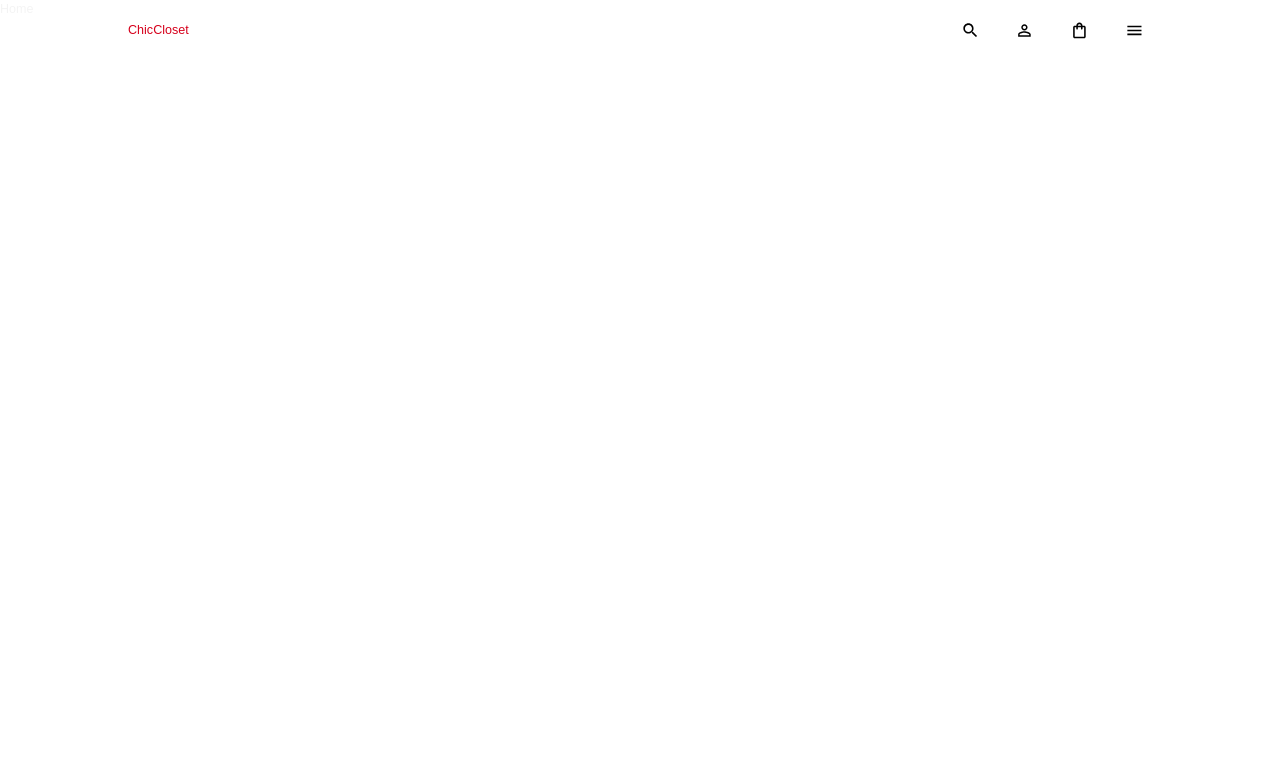
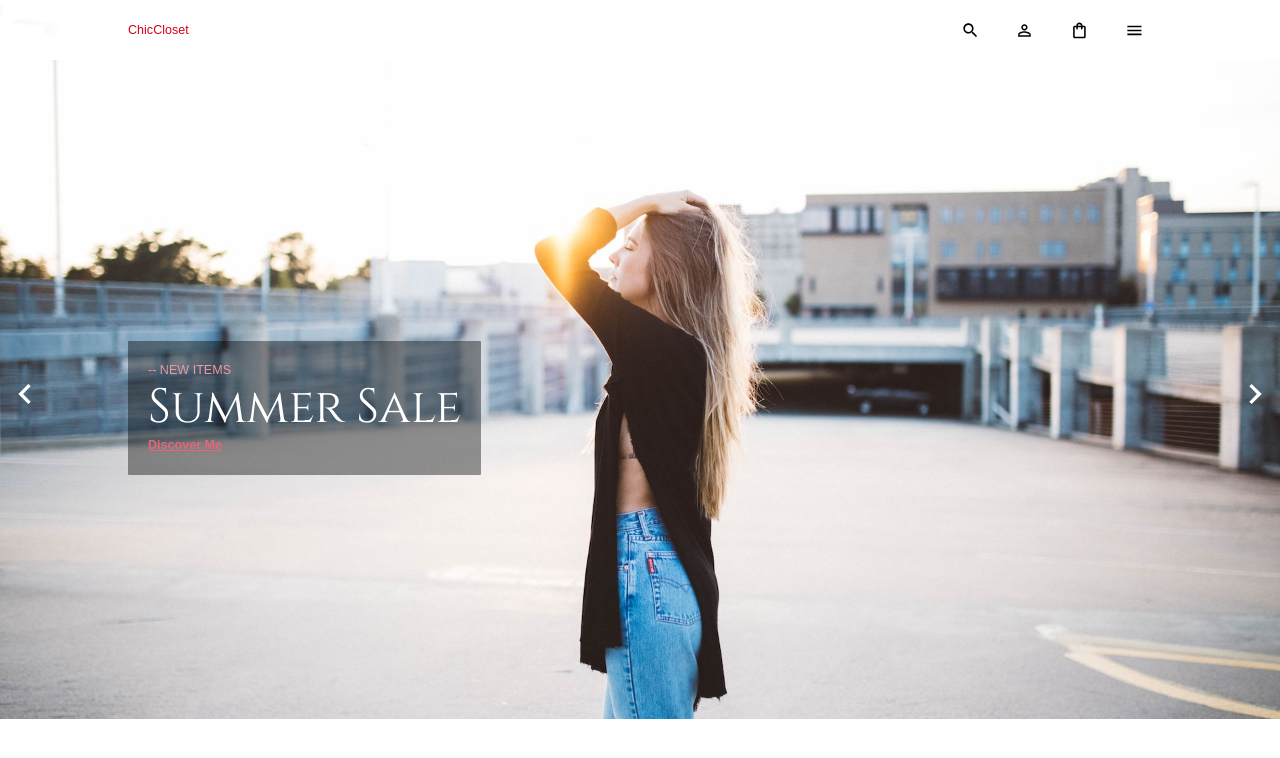
Before and after one commit to DropoutCoder-true/ChicCloset, a React (Vite) app in the folder client/: page / in a window 1280 px wide. Shown: the top 758 px of the page. Built offline with nearby package versions, Linux system fonts and the light colour scheme; a web font is replaced by a local one.

Commit message:
Created carousel component

```diff
--- a/client/src/App.jsx
+++ b/client/src/App.jsx
@@ -22,7 +22,7 @@
     <div className="app">
       <BrowserRouter>
         <Navbar />
-        <ScrollToTop />
+        <ScrollToTop />j
         <Routes>
           <Route path="/" element={<Home />} />
           <Route path="/item/:itemId" element={<ItemDetails />} />
--- a/client/src/scenes/home/Home.jsx
+++ b/client/src/scenes/home/Home.jsx
@@ -1,7 +1,12 @@
 import React from "react";
+import MainCarousel from "./MainCarousel";
 
 const Home = () => {
-  return <div>Home</div>;
+  return (
+    <div className="home">
+      <MainCarousel />
+    </div>
+  );
 };
 
 export default Home;
--- /dev/null
+++ b/client/src/scenes/home/MainCarousel.jsx
@@ -0,0 +1,112 @@
+import React from "react";
+import {
+  Box,
+  Typography,
+  IconButton,
+  useMediaQuery,
+  listItemSecondaryActionClasses,
+  requirePropFactory,
+} from "@mui/material";
+import { Carousel } from "react-responsive-carousel";
+import "react-responsive-carousel/lib/styles/carousel.min.css";
+import NavigateBeforeIcon from "@mui/icons-material/NavigateBefore";
+import NavigateNextIcon from "@mui/icons-material/NavigateNext";
+import { shades } from "../../theme";
+import img1 from "../../assets/brooke-cagle-aVT8VkmzML4-unsplash.jpeg";
+import img2 from "../../assets/chris-ghinda-wK2ESlRRZQ8-unsplash.jpeg";
+import img3 from "../../assets/jc-gellidon-JM8TkWJ9UIY-unsplash.jpeg";
+import img4 from "../../assets/larm-rmah-R1Ku62Z7zqE-unsplash.jpeg";
+import img5 from "../../assets/toa-heftiba-dti56waifB4-unsplash.jpeg";
+
+// imports all images from assests folder
+const importAll = (r) => {
+  r.keys().reduce((acc, item) => {
+    acc[item.replace("./", "")] = r(item);
+    return acc;
+  }, {});
+};
+
+const heroTextureImports = [img1, img2, img3, img4, img5];
+
+const MainCarousel = () => {
+  const isNonMobile = useMediaQuery("(min-width:600px)");
+
+  return (
+    <Carousel
+      infiniteLoop={true}
+      showThumbs={false}
+      showIndicators={false}
+      showStatus={false}
+      renderArrowPrev={(onClickHandler, hasPrev, label) => (
+        <IconButton
+          onClick={onClickHandler}
+          sx={{
+            position: "absolute",
+            top: "50%",
+            left: "0",
+            color: "white",
+            padding: "5px ",
+            zIndex: "10",
+          }}
+        >
+          <NavigateBeforeIcon sx={{ fontSize: 40 }} />
+        </IconButton>
+      )}
+      renderArrowNext={(onClickHandler, hasNext, label) => (
+        <IconButton
+          onClick={onClickHandler}
+          sx={{
+            position: "absolute",
+            top: "50%",
+            right: "0",
+            color: "white",
+            padding: "5px ",
+            zIndex: "10",
+          }}
+        >
+          <NavigateNextIcon sx={{ fontSize: 40 }} />
+        </IconButton>
+      )}
+    >
+      {heroTextureImports.map((texture, index) => (
+        <Box key={`carousel-image-${index}`}>
+          <img
+            src={texture}
+            alt={`carousel-${index}`}
+            style={{
+              width: "100%",
+              height: "700px",
+              objectFit: "cover",
+              backgroundAttachment: "fixed",
+            }}
+          />
+          <Box
+            color={"white"}
+            padding={"20px"}
+            borderRadius={"1px"}
+            textAlign={"left"}
+            backgroundColor={"rgb(0, 0, 0, 0.4)"}
+            position={"absolute"}
+            top={"46%"}
+            left={isNonMobile ? "10%" : "0"}
+            right={isNonMobile ? undefined : "0"}
+            margin={isNonMobile ? undefined : "0 auto"}
+            maxWidth={isNonMobile ? undefined : "240px"}
+          >
+            <Typography color={shades.secondary[200]}>-- NEW ITEMS</Typography>
+            <Typography variant="h1">Summer Sale</Typography>
+            <Typography
+              fontWeight={"bold"}
+              color={shades.secondary[300]}
+              sx={{ textDecoration: "underline" }}
+            >
+              Discover Me
+            </Typography>
+          </Box>
+        </Box>
+      ))}
+    </Carousel>
+  );
+};
+
+export default MainCarousel;
```
